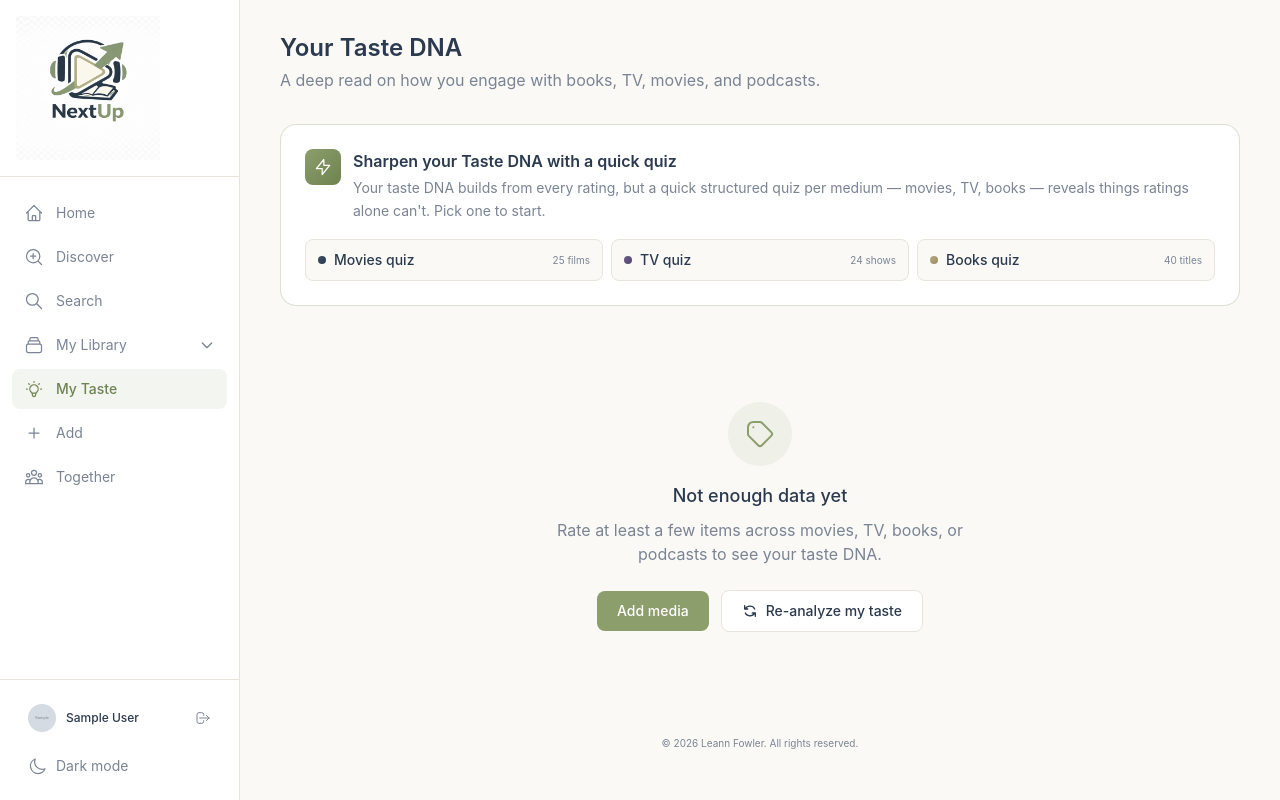
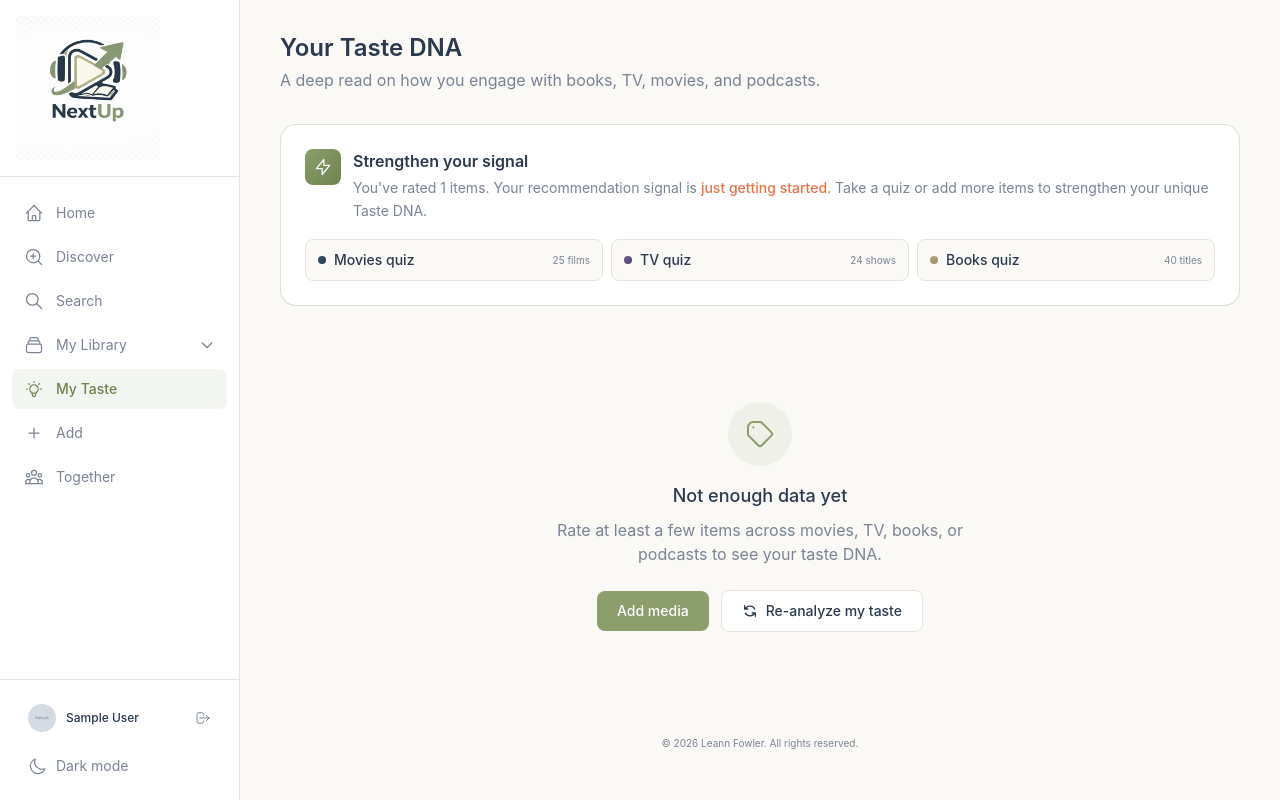
Before and after one commit to klfowler-prog/Rec-app, a FastAPI app: page /taste in a window 1280 px wide. Run offline with FastAPI, Linux system fonts and the light colour scheme; the visitor is signed in with stand-in values (Sample User, id 1); tables that the repository leaves empty hold one stand-in row (values such as "Sample post"); grey boxes marked "Sample" are stand-in pictures; data that the repository does not hold is empty; some libraries are stand-ins or nearby versions.

Commit message:
Taste DNA: show signal strength in quiz box with rated count and colored level

```diff
--- a/app/routers/pages.py
+++ b/app/routers/pages.py
@@ -302,9 +302,12 @@ async def taste_dna_page(request: Request, user: User = Depends(require_user), d
 
     onboarding_display = get_onboarding_display(load_onboarding(db, user.id))
 
+    from app.services.signal_strength import calculate_signal
+    signal = calculate_signal(db, user.id)
+
     return templates.TemplateResponse(
         "taste_dna.html",
-        {"request": request, "user": user, "quiz_status": quiz_status, "onboarding_display": onboarding_display},
+        {"request": request, "user": user, "quiz_status": quiz_status, "onboarding_display": onboarding_display, "signal": signal},
     )
 
 
--- a/app/templates/taste_dna.html
+++ b/app/templates/taste_dna.html
@@ -21,18 +21,18 @@
             </span>
             <div class="flex-1">
                 <h3 class="text-base font-semibold mb-1">
-                    {% if qs.get('completed_count', 0) == 0 %}
-                    Sharpen your Taste DNA with a quick quiz
+                    {% if signal.level <= 2 %}
+                    Strengthen your signal
+                    {% elif qs.get('completed_count', 0) == 0 %}
+                    Go deeper with a taste quiz
                     {% else %}
                     Finish your Taste DNA — {{ qs.get('total', 3) - qs.get('completed_count', 0) }} more to go
                     {% endif %}
                 </h3>
                 <p class="text-sm text-txt-muted leading-relaxed">
-                    {% if qs.get('completed_count', 0) == 0 %}
-                    Your taste DNA builds from every rating, but a quick structured quiz per medium — movies, TV, books — reveals things ratings alone can't. Pick one to start.
-                    {% else %}
-                    You've done {{ qs.get('completed_count', 0) }} of {{ qs.get('total', 3) }}. The more media types you cover, the more cross-medium patterns your recommendations can draw from.
-                    {% endif %}
+                    You've rated {{ signal.rated_count }} items. Your recommendation signal is
+                    {% if signal.level <= 1 %}<span class="text-coral font-medium">just getting started</span>{% elif signal.level == 2 %}<span class="text-amber-500 font-medium">building</span>{% elif signal.level == 3 %}<span class="text-sage font-medium">strong</span>{% elif signal.level == 4 %}<span class="text-emerald-500 font-medium">deep</span>{% else %}<span class="text-emerald-500 font-medium">full</span>{% endif %}.
+                    {% if signal.level < 3 %}Take a quiz or add more items to strengthen your unique Taste DNA.{% elif qs.get('completed_count', 0) < 3 %}Take a quiz to sharpen dimensions that individual ratings can't capture.{% else %}Keep rating to make your recommendations even more personal.{% endif %}
                 </p>
             </div>
         </div>
```
